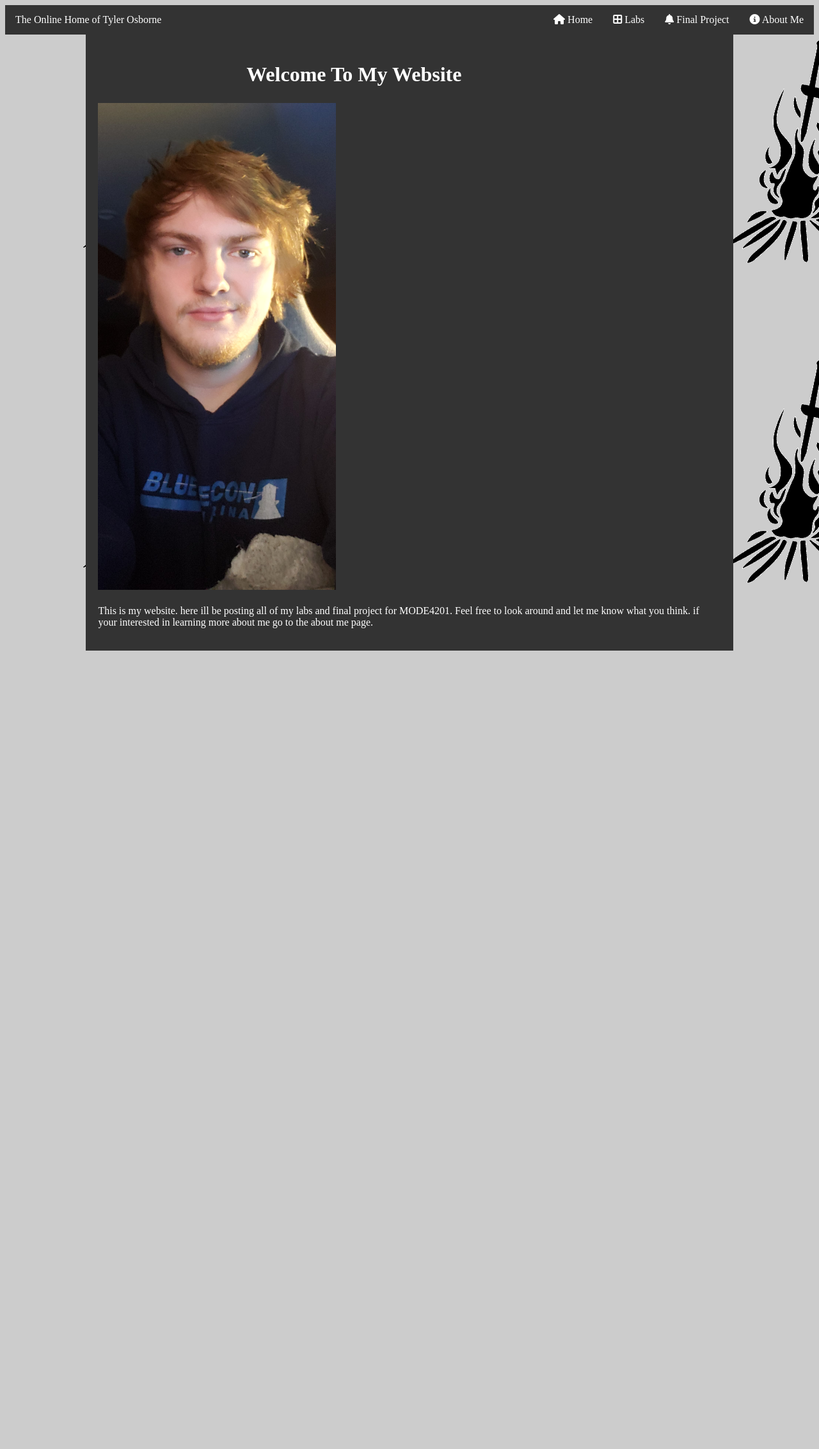
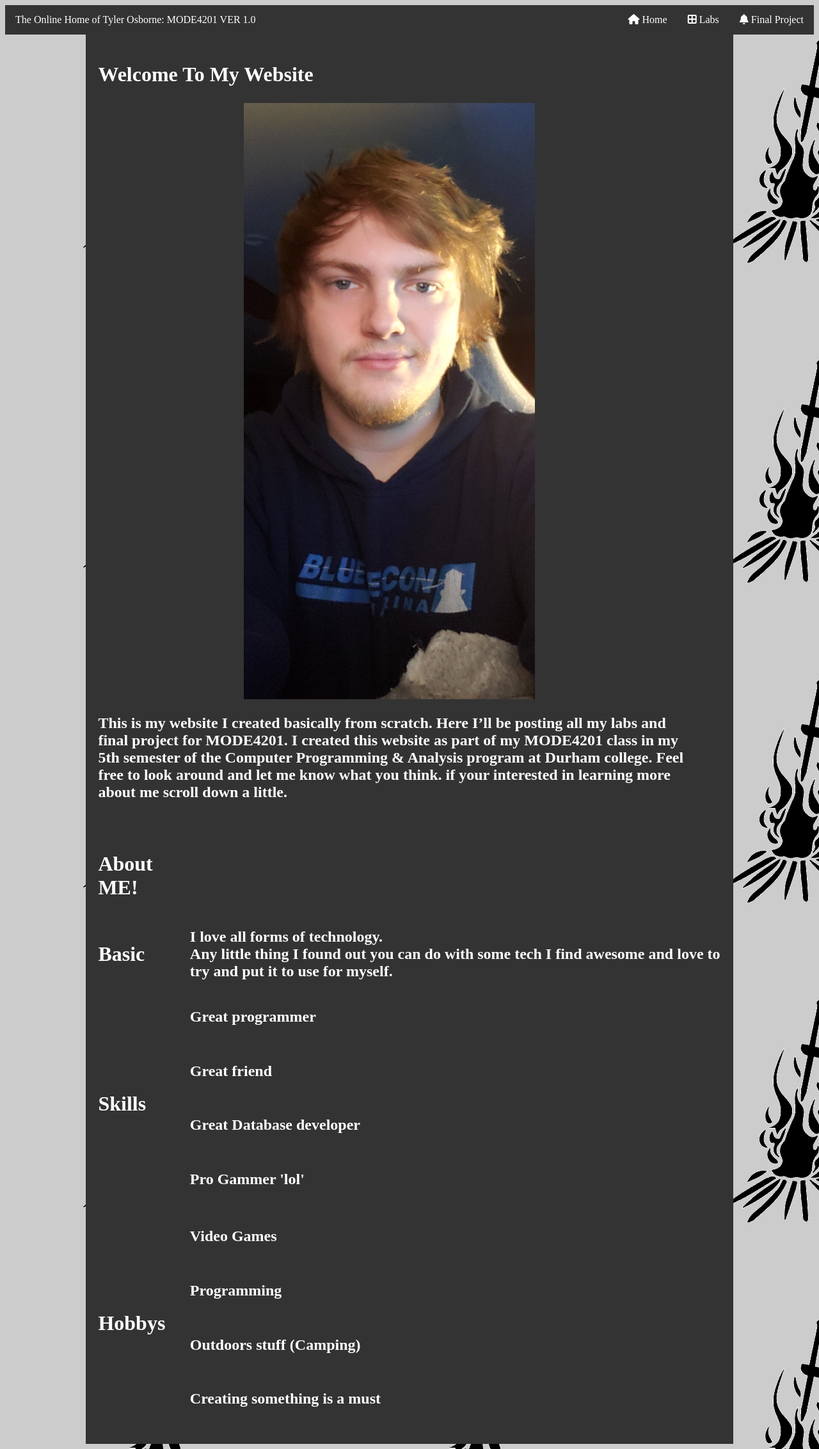
Before and after one commit to DarkNorthStar/Personal-Site, a plain HTML site: page index.html in a window 1280 px wide. Shown: the whole page at 64% size. Before the commit the page ends 1025 px from the top, so only its background shows below. Drawn offline with Linux system fonts and the light colour scheme.

Commit message:
Lab2 Complete

```diff
--- a/index.html
+++ b/index.html
@@ -23,12 +23,10 @@
    <!--Nav-->
    <div>
       <ul id="nav">
-         <li id="about"><a href="about.html"><i class="fa-solid fa-circle-info"></i> About Me</a></li>
          <li id="finalproject"><a href="finalproject.html"><i class="fa-solid fa-bell"></i> Final Project</a></li>
          <li id="labs"><a href="labs.html"><i class="fa-solid fa-border-all"></i> Labs</a></li>
-         <li id="homepage"><a href="homepage.html"><i class="fa-solid fa-house"></i> Home</a></li>
-         <li style="float:left; padding: 14px 16px; color: white; text-align: center;">The Online Home of Tyler Osborne
-         </li>
+         <li id="index"><a href="index.html"><i class="fa-solid fa-house"></i> Home</a></li>
+         <li style="float:left; padding: 14px 16px; color: white; text-align: center;">The Online Home of Tyler Osborne: MODE4201 VER 1.0</li>
       </ul>
    </div>
    <!--END Nav-->
@@ -46,7 +44,7 @@
             <th></th>
          </tr>
          <tr>
-            <td colspan="8" class="center">
+            <td colspan="8">
                <h1>Welcome To My Website</h1>
             </td>
             <td></td>
@@ -59,23 +57,55 @@
             <td></td>
          </tr>
          <tr>
-            <td><img src="./Content/Images/TylerOsborne.jpg" width="40%" height="40%"></td>
+            <td><img src="./Content/Images/TylerOsborne.jpg" class="center"></td>
          </tr>
          <tr>
             <td colspan="5">
-               <p>
-                  This is my website. here ill be posting all of my labs and final project for MODE4201.
-                  Feel free to look around and let me know what you think. if your interested in learning
-                  more about me go to the about me page.
-               </p>
+               <h2>
+                  This is my website I created basically from scratch. Here I’ll be posting all my labs and final project for MODE4201.
+                  I created this website as part of my MODE4201 class in my 5th semester of the Computer Programming & Analysis program at Durham college.
+                  Feel free to look around and let me know what you think. if your interested in learning more about me scroll down a little.
+               </h2>
             </td>
-            <td></td>
-            <td></td>
-            <td></td>
-            <td></td>
-            <td></td>
-            <td></td>
-            <td></td>
+         </tr>
+      </table>
+   </div>
+   <div id = "content">
+      <!--About Me-->
+      <table class="center" style="padding: 16px; width: 80%; border: 20px;">
+         <tr><td><h1>About ME!</h1></td></tr>
+         <tr>
+            <td><h1>Basic</h1></td>
+            <td>
+               <h2>
+                  I love all forms of technology. <br/>
+                  Any little thing I found out you can do with some tech I find awesome and love to try and put it to use for myself.
+               </h2>
+            </td>
+         </tr>
+         <tr>
+            <td>
+               <h1>Skills</h1>
+            </td>
+            <td>
+               <ul>
+                  <h2>Great programmer</h2><br/>
+                  <h2>Great friend</h2><br/>
+                  <h2>Great Database developer</h2><br/>
+                  <h2>Pro Gammer 'lol'</h2><br/>
+               </ul>
+            </td>
+         </tr>
+         <tr>
+            <td><h1>Hobbys</h1></td>
+            <td>
+               <ul>
+                  <h2>Video Games</h2><br/>
+                  <h2>Programming</h2><br/>
+                  <h2>Outdoors stuff (Camping)</h2><br/>
+                  <h2>Creating something is a must</h2><br/>
+               </ul>
+            </td>
          </tr>
       </table>
    </div>
```
Also changed, not shown: about.html (deleted, +0 -61 lines), finalproject.html (+9 -8 lines), labs.html (+10 -8 lines), template.html (+9 -8 lines).
